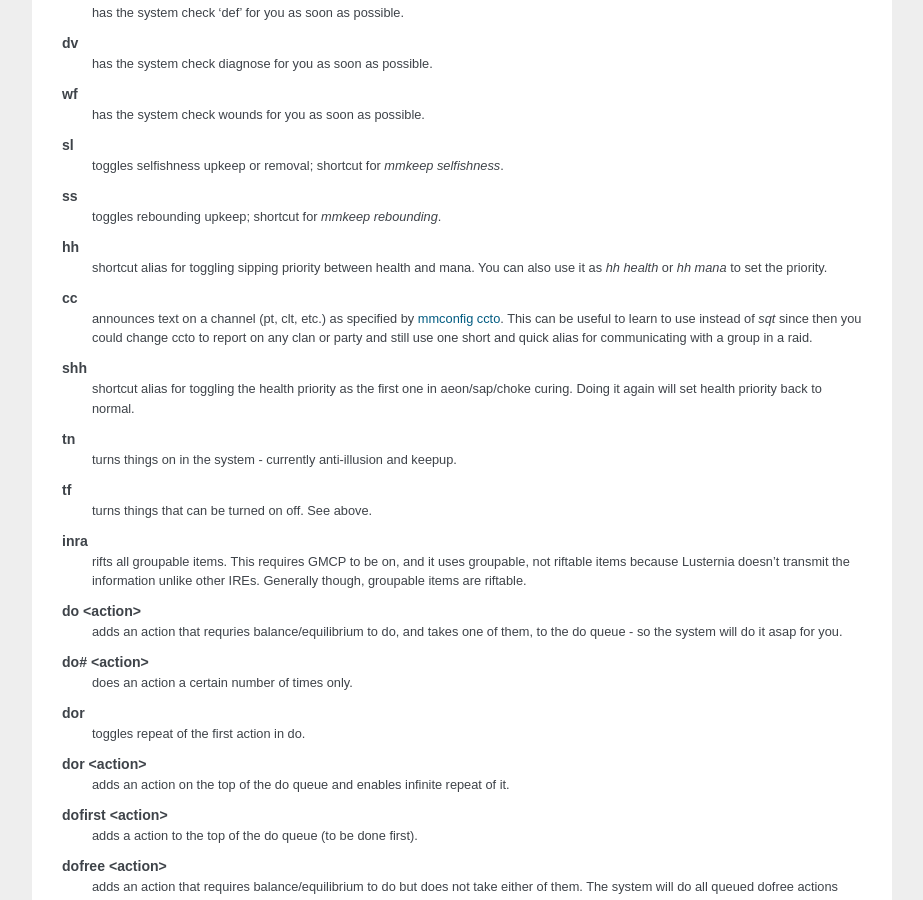
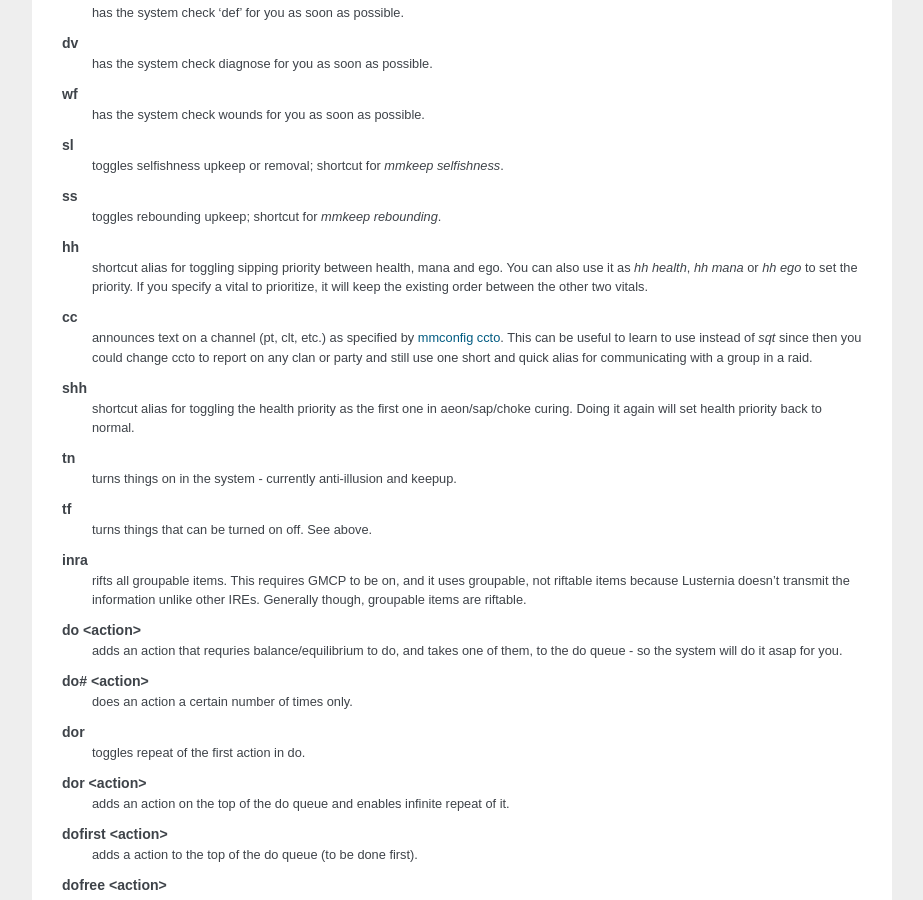
Before and after one commit to m-mf/m-mf, a Sphinx documentation site: the page built from doc/index.rst, in a window 1280 px wide and 900 px high, scrolled down 22341 px. Shown: the whole window, without its empty margins (198-1121 px from the left). Built offline with Sphinx 7.4.7, drawn with Linux system fonts in a browser that asks for light colours.

Commit message:
updated documentation for togglesip
updated the togglesip alias description to cover it's new functionality

```diff
--- a/doc/index.rst
+++ b/doc/index.rst
@@ -988,7 +988,7 @@ Alias list
     toggles rebounding upkeep; shortcut for *mmkeep rebounding*.
 
   hh
-    shortcut alias for toggling sipping priority between health and mana. You can also use it as *hh health* or *hh mana* to set the priority.
+    shortcut alias for toggling sipping priority between health, mana and ego. You can also use it as *hh health*, *hh mana* or *hh ego* to set the priority. If you specify a vital to prioritize, it will keep the existing order between the other two vitals.
 
   cc
     announces text on a channel (pt, clt, etc.) as specified by :term:`mmconfig ccto <ccto>`. This can be useful to learn to use instead of *sqt* since then you could change ccto to report on any clan or party and still use one short and quick alias for communicating with a group in a raid.
```
